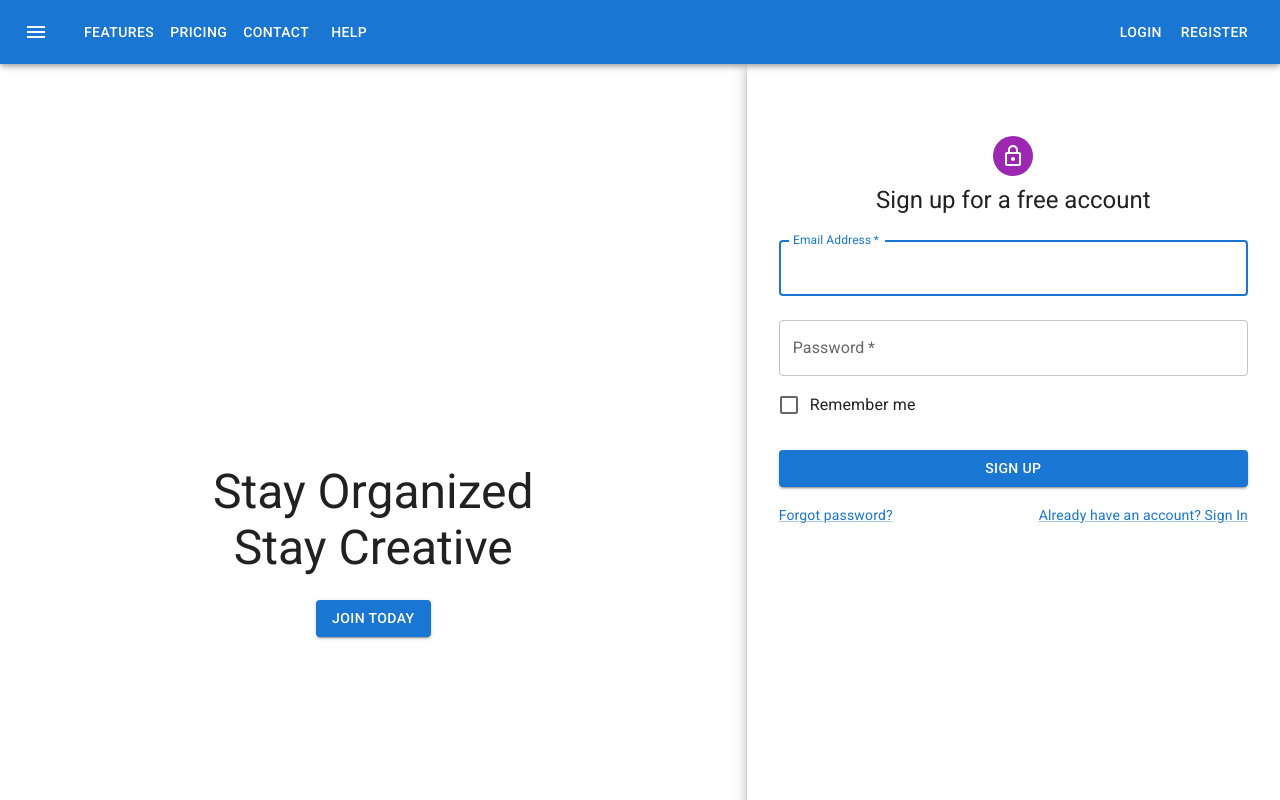
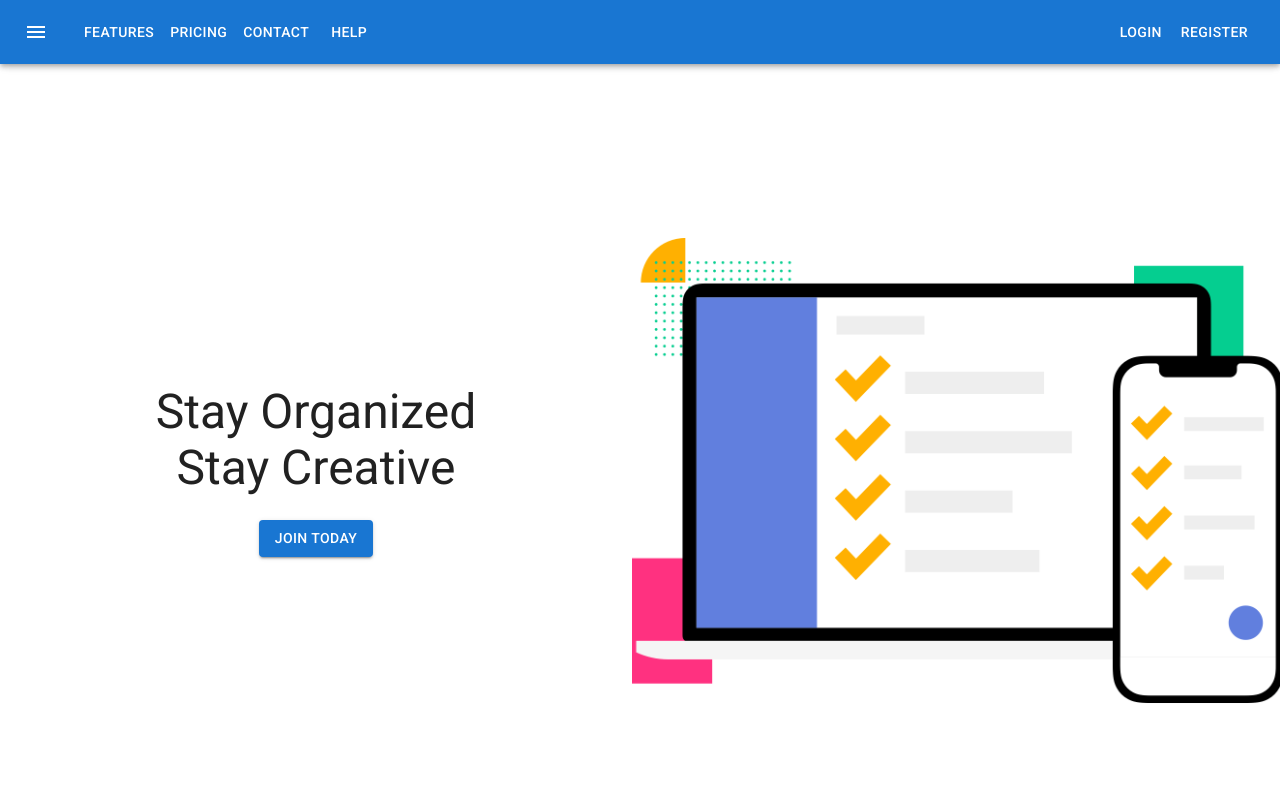
Before and after one commit to yoyotruly/smart-todo-list, a React (Create React App) app in the folder frontend/: page / in a window 1280 px wide. Shown: the top 800 px of the page. Built offline with nearby package versions, Linux system fonts and the light colour scheme.

Commit message:
update homepage layout and add hero image

```diff
--- a/frontend/src/pages/Home.js
+++ b/frontend/src/pages/Home.js
@@ -30,14 +30,14 @@ export default function Register() {
 
   return (
     <ThemeProvider theme={theme}>
-      <Grid container component="main" sx={{ height: '100vh' }}>
+      <Grid container spacing={2} columns={16}>
         <CssBaseline />
 
         <Grid
           item
-          xs={false}
-          sm={4}
-          md={7}
+          xs={8}
+          // sm={4}
+          // md={7}
           direction='column'
           justifyContent='center'
           alignItems='center'
@@ -46,7 +46,7 @@ export default function Register() {
           square>
             <Box
             sx={{
-              my: 50,
+              my: 40,
               display: 'flex',
               flexDirection: 'column',
               alignItems: 'center',
@@ -66,71 +66,23 @@ export default function Register() {
             </Box>
         </Grid>
 
-        <Grid item xs={12} sm={8} md={5} component={Paper} elevation={6} square>
-          <Box
-            sx={{
-              my: 8,
-              mx: 4,
-              display: 'flex',
-              flexDirection: 'column',
-              alignItems: 'center',
-            }}
-          >
-            <Avatar sx={{ m: 1, bgcolor: 'secondary.main' }}>
-              <LockOutlinedIcon />
-            </Avatar>
-            <Typography component="h1" variant="h5">
-              Sign up for a free account
-            </Typography>
-            <Box component="form" noValidate onSubmit={handleSubmit} sx={{ mt: 1 }}>
-              <TextField
-                margin="normal"
-                required
-                fullWidth
-                id="email"
-                label="Email Address"
-                name="email"
-                autoComplete="email"
-                autoFocus
-              />
-              <TextField
-                margin="normal"
-                required
-                fullWidth
-                name="password"
-                label="Password"
-                type="password"
-                id="password"
-                autoComplete="current-password"
-              />
-              <FormControlLabel
-                control={<Checkbox value="remember" color="primary" />}
-                label="Remember me"
-              />
-              <Button
-                type="submit"
-                fullWidth
-                variant="contained"
-                sx={{ mt: 3, mb: 2 }}
-              >
-                Sign Up
-              </Button>
-              <Grid container>
-                <Grid item xs>
-                  <Link href="#" variant="body2">
-                    Forgot password?
-                  </Link>
-                </Grid>
-                <Grid item>
-                  <Link href="/login" variant="body2">
-                    {"Already have an account? Sign In"}
-                  </Link>
-                </Grid>
-              </Grid>
-
-            </Box>
-          </Box>
-        </Grid>
+        <Grid
+          item
+          xs={8}
+          direction='column'
+          justifyContent='center'
+          alignItems='center'
+          minHeight='100vh'
+          textAlign='center'
+          square
+          sx={{
+            backgroundImage: 'url(./homepage-hero.png)',
+            backgroundColor: (t) =>
+              t.palette.mode === 'light',
+            backgroundPosition: 'center',
+            backgroundRepeat: 'no-repeat',
+          }}
+        />
       </Grid>
     </ThemeProvider>
   );
```
